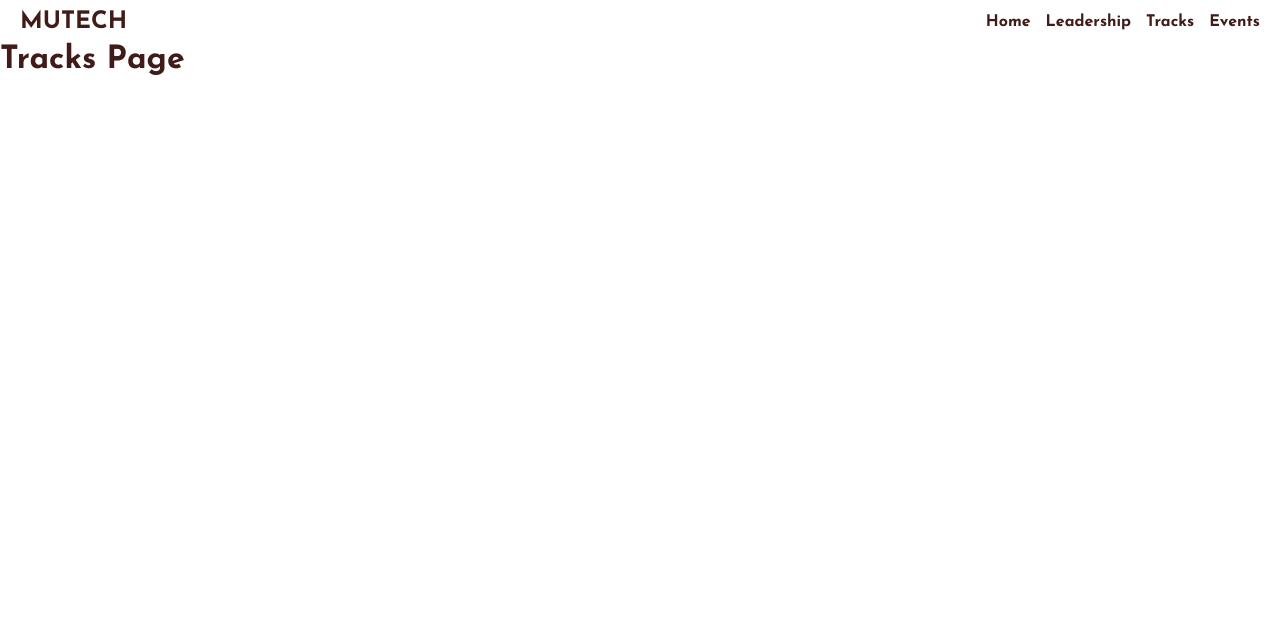
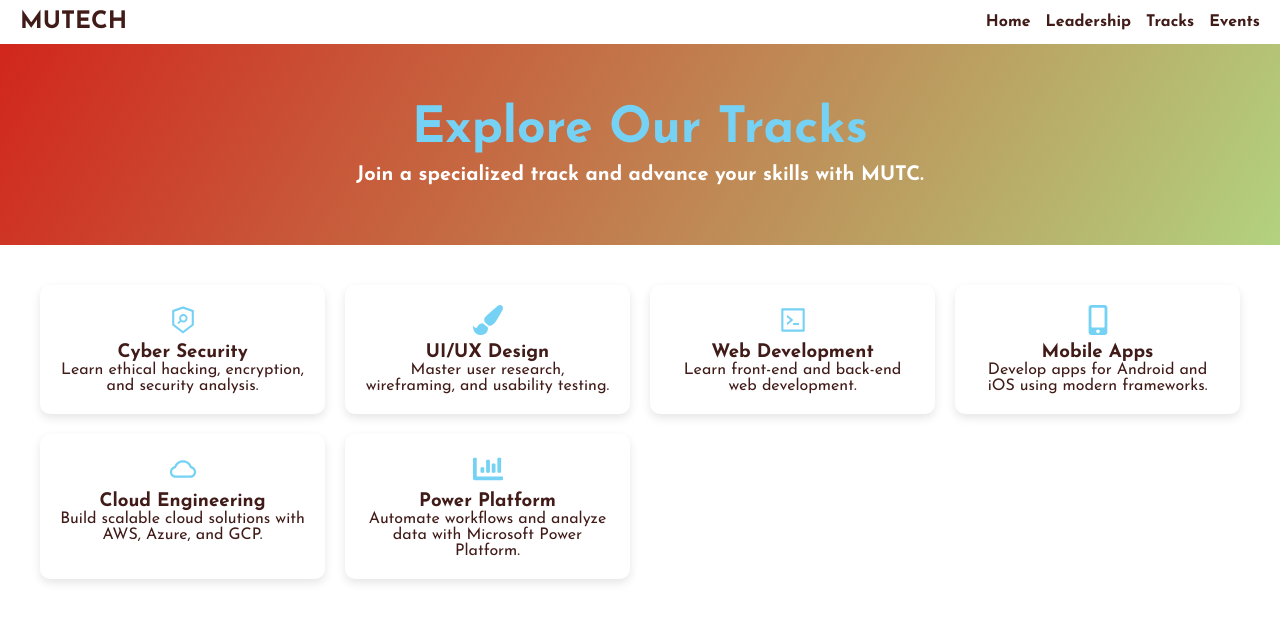
Before and after one commit to FrancisMurayaDev/murang-a-university-tech-club, a React (Vite) app: page /tracks in a window 1280 px wide. Shown: the top 622 px of the page. Built offline with nearby package versions, Linux system fonts and the light colour scheme.

Commit message:
build tracks grid

```diff
--- a/src/App.tsx
+++ b/src/App.tsx
@@ -2,7 +2,7 @@ import { Routes, Route } from "react-router-dom"
 import Home from "./Pages/Home/Home"
 import Events from "./Pages/Events"
 import Leadership from "./Pages/Leadership/Leadership"
-import Tracks from "./Pages/Tracks"
+import Tracks from "./Pages/TracksPage/TracksPage"
 import Navbar from "./Components/Navbar/Navbar"
 
 function App() {
--- a/src/Pages/Tracks.tsx
+++ /dev/null
@@ -1,9 +0,0 @@
-function Tracks() {
-  return (
-    <div>
-      <h1>Tracks Page</h1>
-    </div>
-  )
-}
-
-export default Tracks
--- /dev/null
+++ b/src/Pages/TracksPage/TracksPage.css
@@ -0,0 +1,45 @@
+.track-title {
+  font-size: 5rem;
+  color: var(--color-blue);
+  font-weight: 900;
+}
+
+.track-description {
+  font-size: 2rem;
+  padding-top: 1rem;
+  font-weight: 700;
+}
+
+.tracks {
+  text-align: center;
+}
+
+.hero {
+  background: linear-gradient(120deg, var(--color-red), var(--color-green));
+  color: white;
+  padding: 6rem 2rem;
+}
+
+.tracks-grid {
+  display: grid;
+  grid-template-columns: repeat(auto-fit, minmax(250px, 1fr));
+  gap: 2rem;
+  padding: 4rem;
+}
+
+.track-card {
+  background: white;
+  padding: 2rem;
+  border-radius: 10px;
+  box-shadow: 0px 4px 10px rgba(0, 0, 0, 0.1);
+  transition: transform 0.2s ease-in-out;
+}
+
+.track-card:hover {
+  transform: translateY(-5px);
+}
+
+.icon {
+  font-size: 3rem;
+  color: var(--color-blue);
+}
--- /dev/null
+++ b/src/Pages/TracksPage/TracksPage.tsx
@@ -0,0 +1,38 @@
+import "./TracksPage.css";
+import { AiOutlineCode, AiOutlineCloud, AiOutlineSecurityScan } from "react-icons/ai";
+import { FaMobileAlt, FaPaintBrush } from "react-icons/fa";
+import { FaChartBar } from "react-icons/fa";
+
+const tracks = [
+  { title: "Cyber Security", icon: <AiOutlineSecurityScan />, description: "Learn ethical hacking, encryption, and security analysis." },
+  { title: "UI/UX Design", icon: <FaPaintBrush />, description: "Master user research, wireframing, and usability testing." },
+  { title: "Web Development", icon: <AiOutlineCode />, description: "Learn front-end and back-end web development." },
+  { title: "Mobile Apps", icon: <FaMobileAlt />, description: "Develop apps for Android and iOS using modern frameworks." },
+  { title: "Cloud Engineering", icon: <AiOutlineCloud />, description: "Build scalable cloud solutions with AWS, Azure, and GCP." },
+  { title: "Power Platform", icon: <FaChartBar />, description: "Automate workflows and analyze data with Microsoft Power Platform." },
+];
+
+function TracksPage() {
+  return (
+    <div className="tracks">
+
+      <section className="hero">
+        <h1 className="track-title">Explore Our Tracks</h1>
+        <p className="track-description">Join a specialized track and advance your skills with MUTC.</p>
+      </section>
+
+
+      <div className="tracks-grid">
+        {tracks.map((track, index) => (
+          <div className="track-card" key={index}>
+            <div className="icon">{track.icon}</div>
+            <h3>{track.title}</h3>
+            <p>{track.description}</p>
+          </div>
+        ))}
+      </div>
+    </div>
+  );
+}
+
+export default TracksPage;
```
